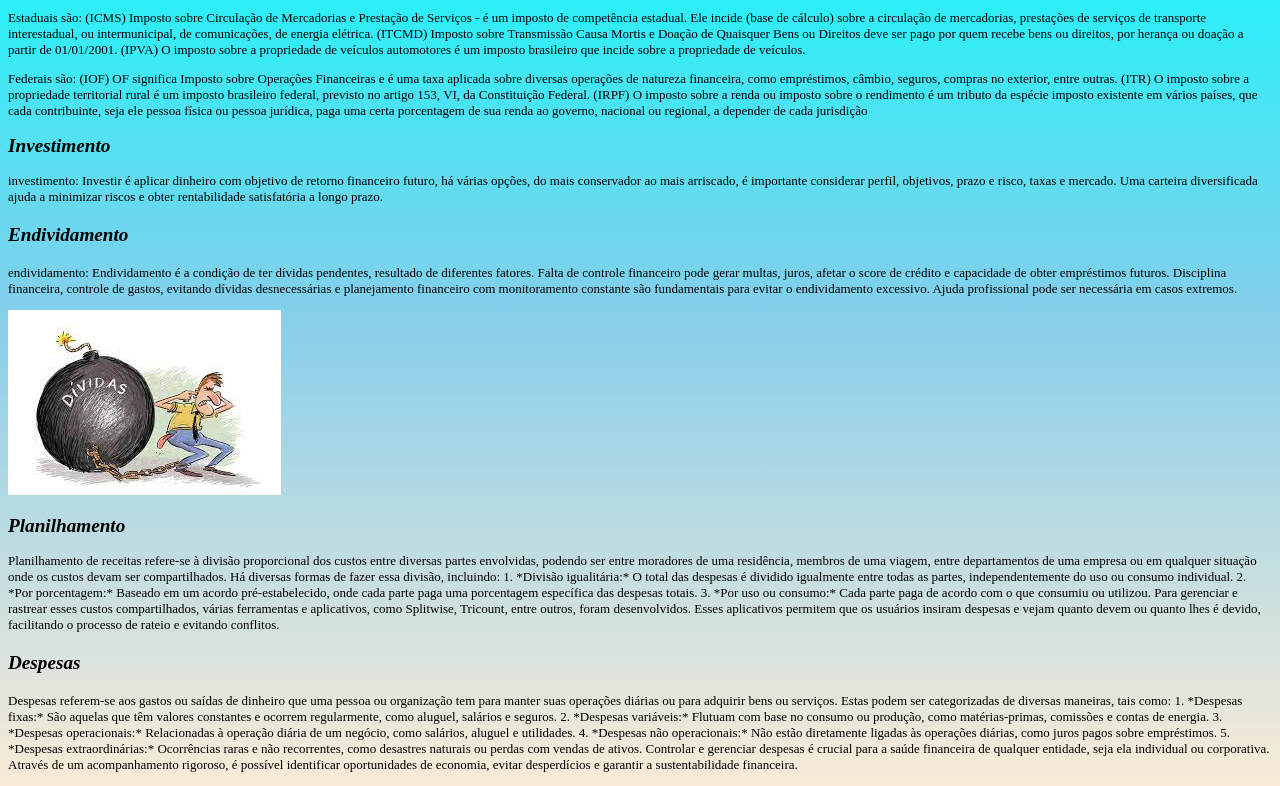
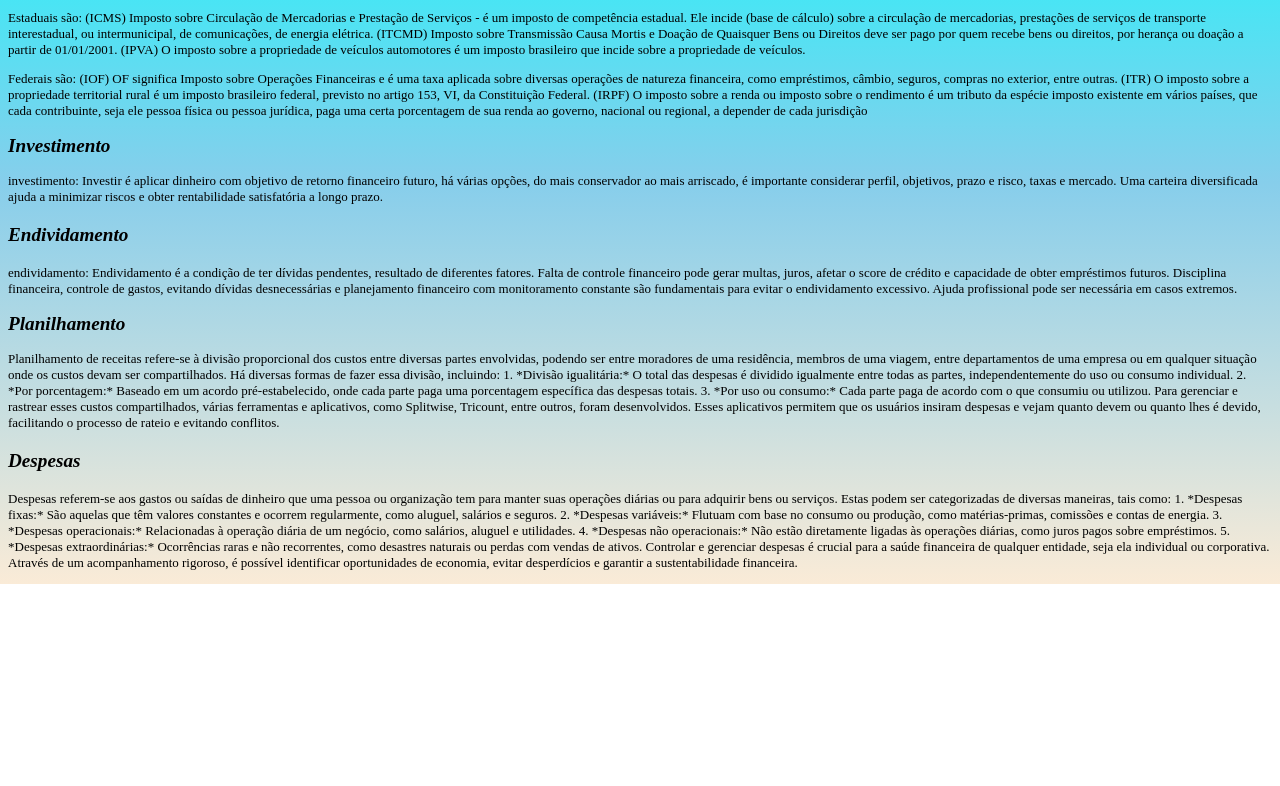
Before and after one commit to P4bllox/edfin, a plain HTML site: page index.html in a window 1280 px wide. Shown: the part 618-1404 px from the top of the page. After the commit the page ends 1202 px from the top, so only its background shows below. Drawn offline with Linux system fonts and the light colour scheme.

Commit message:
Update index.html

```diff
--- a/index.html
+++ b/index.html
@@ -55,7 +55,7 @@ satisfatória a longo prazo.</p>
  obter empréstimos futuros. Disciplina financeira, controle de gastos, evitando dívidas desnecessárias
  e planejamento financeiro com monitoramento constante são fundamentais para evitar o endividamento
  excessivo. Ajuda profissional pode ser necessária em casos extremos.</p>
- <div><img src="dividas.jpg"></div>
+
     <h2>Planilhamento</h2>
     <p>Planilhamento de receitas refere-se à divisão proporcional dos custos entre diversas partes envolvidas, podendo ser entre moradores de uma residência, membros de uma viagem, entre departamentos de uma empresa ou em qualquer situação onde os custos devam ser compartilhados.
 
```
